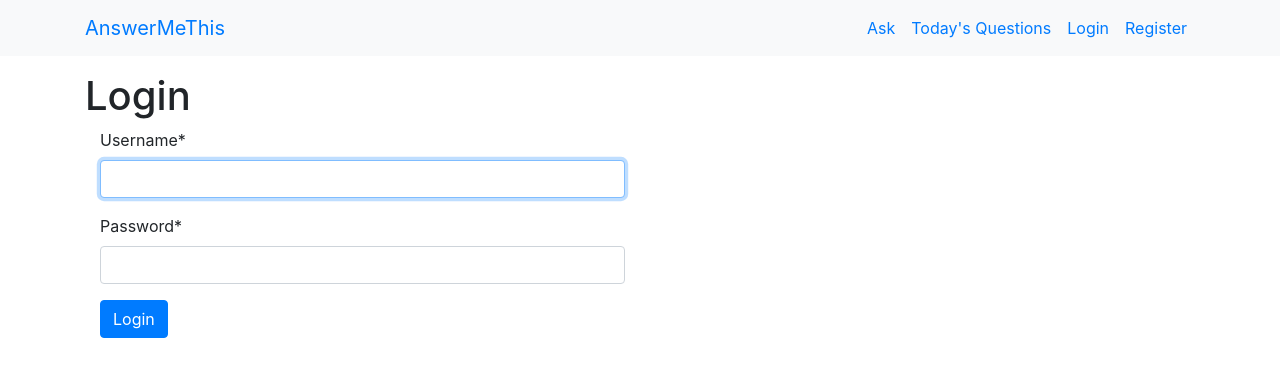
After one commit to samie820/answer-me-this, a Django app: page /user/login in a window 1280 px wide. The commit adds this page. Shown: the top 377 px of the page. Run offline with Django 3.2, Linux system fonts and the light colour scheme; some libraries are stand-ins or nearby versions.

Commit message:
Coonected all the urls and views

```diff
--- a/django/config/urls.py
+++ b/django/config/urls.py
@@ -17,8 +17,10 @@ from django.contrib import admin
 from django.urls import path, include
 
 import qanda.urls
+import user.urls
 
 urlpatterns = [
     path('admin/', admin.site.urls),
-    path('', include(qanda.urls, namespace="qanda"))
+    path('user/', include(user.urls, namespace="user")),
+    path('', include(qanda.urls, namespace="questions"))
 ]
--- a/django/qanda/templates/qanda/ask.html
+++ b/django/qanda/templates/qanda/ask.html
@@ -1,5 +1,6 @@
-{% extends "base.html" %} {% load markdownify %} {% load crispy_forms_tags %} {%
-block title %} Ask a question {% endblock %} {% block body %}
+{% extends "base.html" %}
+{% load markdownify %} {% load crispy_forms_tags %}
+{% block title %} Ask a question {% endblock %} {% block body %}
 <div class="col-md-12">
   <h1>Ask a question</h1>
   {% if preview %}
--- a/django/qanda/urls.py
+++ b/django/qanda/urls.py
@@ -1,10 +1,10 @@
 from django.urls.conf import path
-
-from .views import AskQuestionView, QuestionDetailView, CreateAnswerView, UpdateAcceptanceAnswer, DailyQuestionList
+from .views import AskQuestionView, QuestionDetailView, CreateAnswerView, UpdateAcceptanceAnswer, DailyQuestionList, TodaysQuestionList
 
 app_name = 'qanda'
 
 urlpatterns = [
+    path('', TodaysQuestionList.as_view(), name='index'),
     path('ask', AskQuestionView.as_view(), name='ask'),
     path('q/<int:pk>', QuestionDetailView.as_view(), name='question_detail'),
     path('q/<int:pk>/answer', CreateAnswerView.as_view(), name='answer_question'),
--- a/django/templates/base.html
+++ b/django/templates/base.html
@@ -25,7 +25,21 @@
     <nav class="navbar navbar-expand-lg bg-light">
       <div class="container">
         <a href="/" class="navbar-brand">AnswerMeThis</a>
-        <ul class="navbar-nav"></ul>
+        <ul class="navbar-nav">
+          <li class="nav-item">
+            <a href="{% url "qanda:ask" %}" class="nav-link">Ask</a>
+          </li>
+          <li class="nav-item"><a href="{% url "qanda:index" %}" class="nav-link">Today's Questions</a></li>
+
+
+          {% if user.is_authenticated %}
+            <li class="nav-item"><a href="{% url "user:logout" %}" class="nav-link">Logout</a></li>
+          {% else %}
+          <li class="nav-item"><a href="{% url "user:login" %}" class="nav-link">Login</a></li>
+          <li class="nav-item"><a href="{% url "user:register" %}" class="nav-link">Register</a></li>
+          {% endif %}
+
+        </ul>
       </div>
     </nav>
     <div class="container">{% block body %} {% endblock body %}</div>
--- /dev/null
+++ b/django/user/templates/registration/login.html
@@ -0,0 +1,17 @@
+{% extends 'base.html' %}
+{% load crispy_forms_tags %}
+
+
+{% block title %}
+    Login | {{ block.super }}
+{% endblock title %}
+
+
+{% block body %}
+    <h1>Login</h1>
+    <form class="col-sm-6" method="post">
+        {% csrf_token %}
+        {{ form|crispy }}
+        <button type="submit" class="btn btn-primary" >Login</button>
+    </form>
+{% endblock body %}
--- /dev/null
+++ b/django/user/urls.py
@@ -0,0 +1,10 @@
+from django.contrib.auth.views import LoginView, LogoutView
+from django.urls import path
+from .views import RegisterView
+
+app_name = 'user'
+urlpatterns = [
+    path('login', LoginView.as_view(), name='login'),
+    path('logout', LogoutView.as_view(), name='logout'),
+    path('register', RegisterView.as_view(), name='register'),
+]
```
Also changed, not shown: django/config/settings.py (+5 -2 lines), django/user/templates/user/register.html (added, +9 -0 lines), django/user/views.py (+10 -1 lines).
